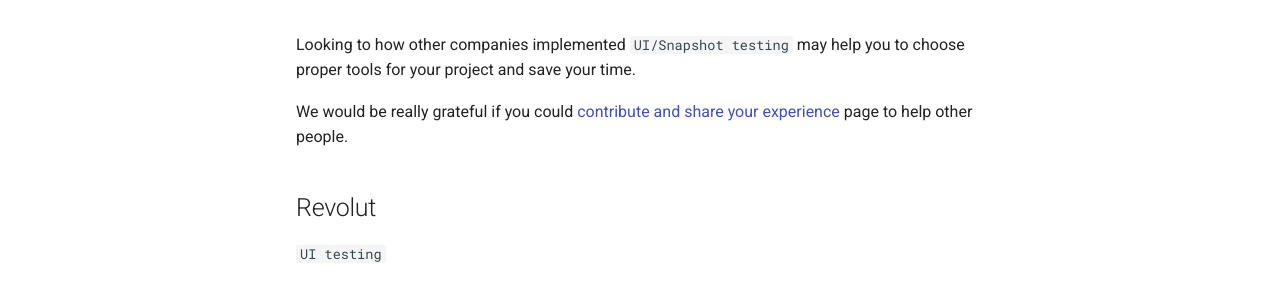
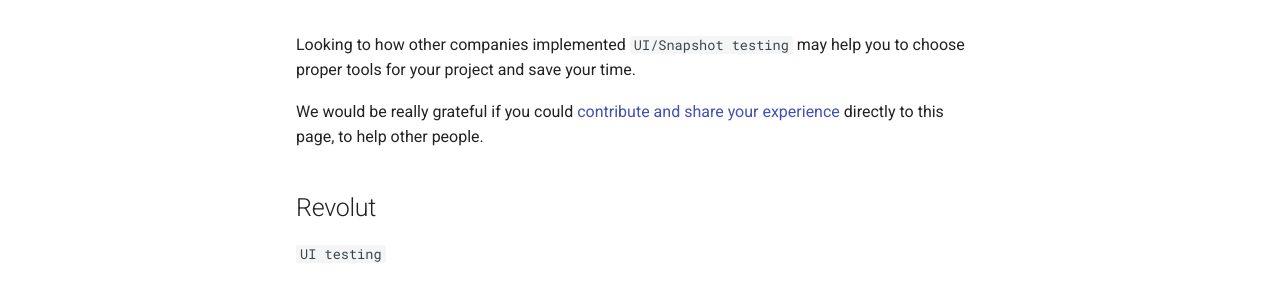
Before and after one commit to android-ui-testing/Cookbook, an MkDocs documentation site: the page built from docs/content/adoption/companies_experience.md, in a window 1280 px wide and 1013 px high. Shown: the part 196-483 px from the top of the window. Built offline with MkDocs 1.6.1 and Material for MkDocs 9.7.7, drawn with Linux system fonts in a browser that asks for light colours; comment, search, counter and statistics services are not loaded.

```diff
--- a/docs/content/adoption/companies_experience.md
+++ b/docs/content/adoption/companies_experience.md
@@ -4,8 +4,8 @@ Looking to how other companies implemented `UI/Snapshot testing` may help you to
 and save your time.
 
 We would be really grateful if you
-could [contribute and share your experience](https://android-ui-testing.github.io/Cookbook/home/contribution) page to
-help other people.
+could [contribute and share your experience](https://android-ui-testing.github.io/Cookbook/home/contribution) directly
+to this page, to help other people.
 
 ## Revolut
 
```
Also changed, not shown: docs/content/practices/flakiness.md (+14 -3 lines), docs/content/images/practices/header_flakiness.svg (added).
